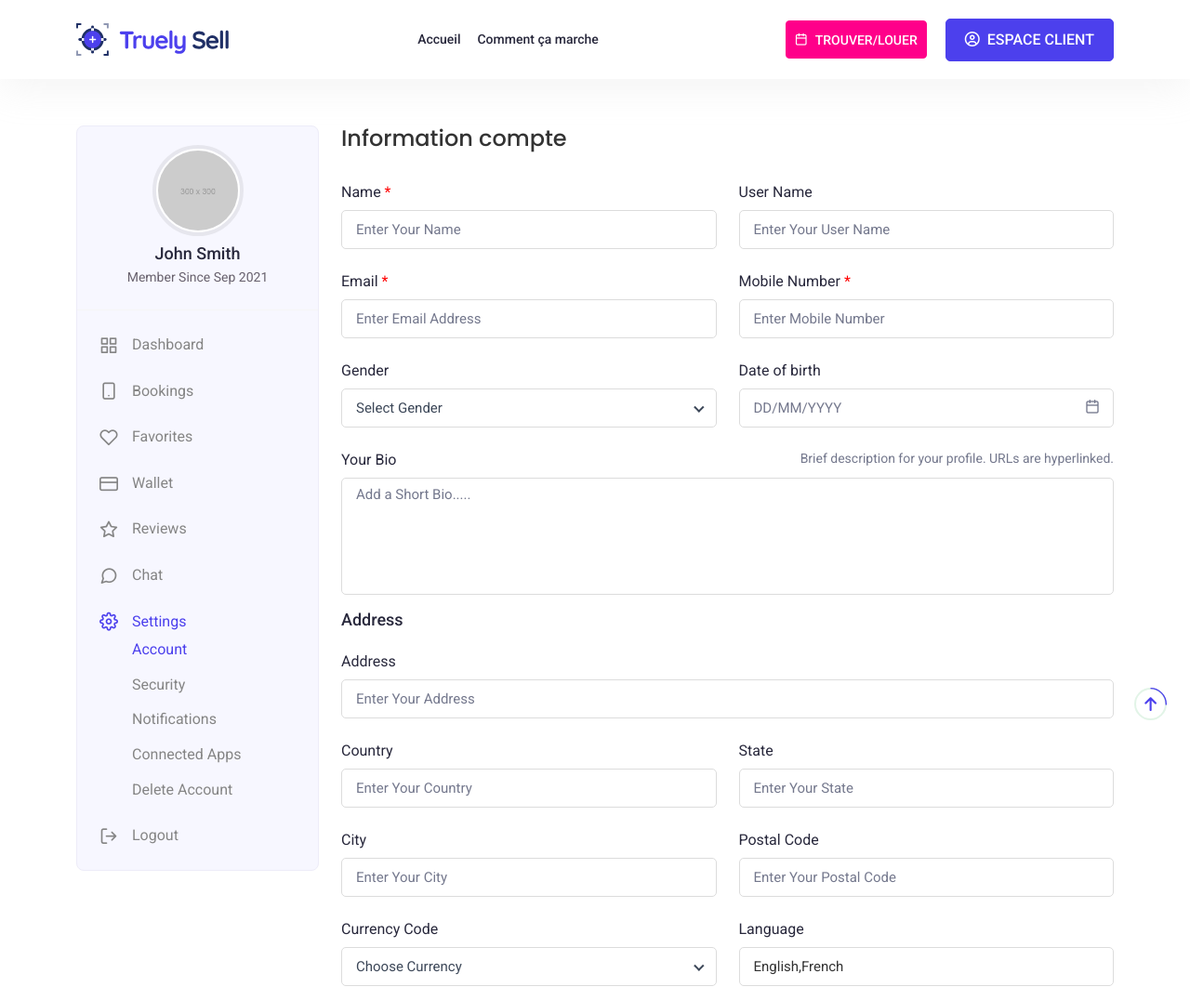
After one commit to crownbackend/lougar-api, a Symfony app: template templates/tenant/profile.html.twig in a window 1280 px wide. The commit adds this page. Shown: the top 1076 px of the page at 93% size. Run offline with Twig, Linux system fonts and the light colour scheme; the template is opened without the code that fills it, so the values that code supplies are empty; some libraries are stand-ins or nearby versions; some web fonts are replaced.

Commit message:
profile-tenant

```diff
--- a/composer.json
+++ b/composer.json
@@ -97,6 +97,7 @@
         }
     },
     "require-dev": {
+        "doctrine/doctrine-fixtures-bundle": "^3.6",
         "phpunit/phpunit": "^9.5",
         "symfony/browser-kit": "6.4.*",
         "symfony/css-selector": "6.4.*",
--- a/config/bundles.php
+++ b/config/bundles.php
@@ -14,4 +14,5 @@ return [
     Symfony\Bundle\MonologBundle\MonologBundle::class => ['all' => true],
     Symfony\Bundle\MakerBundle\MakerBundle::class => ['dev' => true],
     Lexik\Bundle\JWTAuthenticationBundle\LexikJWTAuthenticationBundle::class => ['all' => true],
+    Doctrine\Bundle\FixturesBundle\DoctrineFixturesBundle::class => ['dev' => true, 'test' => true],
 ];
--- a/src/Controller/Owner/RegisterOwnerController.php
+++ b/src/Controller/Owner/RegisterOwnerController.php
@@ -21,7 +21,7 @@ class RegisterOwnerController extends AbstractController
     }
 
     #[Route('/inscription', name: 'register', methods: ['GET', 'POST'])]
-    public function index(Request $request): Response
+    public function register(Request $request): Response
     {
         $tenant = new User();
         $form = $this->createForm(RegisterType::class, $tenant);
--- a/templates/partials/header.html.twig
+++ b/templates/partials/header.html.twig
@@ -29,9 +29,9 @@
                     <li><a href="admin/index.html">Comment ça marche</a></li>
                     {% if is_granted('ROLE_TENANT') %}
                         <li class="has-submenu">
-                            <a href="javascript:void(0);">Customers <i class="fas fa-chevron-down"></i></a>
+                            <a href="javascript:void(0);">Loctaire<i class="fas fa-chevron-down"></i></a>
                             <ul class="submenu">
-                                <li><a href="customer-dashboard.html">Dashboard</a></li>
+                                <li><a href="{{ path('tenant_dashboard') }}">Tableau de bord</a></li>
                                 <li><a href="customer-booking.html">Booking</a></li>
                                 <li><a href="customer-favourite.html">Favorites</a></li>
                                 <li><a href="customer-wallet.html">Wallet</a></li>
@@ -171,7 +171,7 @@
                             </div>
                         </a>
                         <div class="dropdown-menu dropdown-menu-end emp">
-                            <a class="dropdown-item" href="customer-profile.html">
+                            <a class="dropdown-item" href="{{ path('tenant_profile') }}">
                                 <i class="feather-user me-2"></i> Profil
                             </a>
                             <a class="dropdown-item" href="{{ path('app_logout') }}">
--- /dev/null
+++ b/templates/tenant/profile.html.twig
@@ -0,0 +1,255 @@
+{% extends 'base.html.twig' %}
+
+{% block title %}
+Profil
+{% endblock %}
+
+{% block stylesheets %}
+    <!-- Bootstrap CSS -->
+    <link rel="stylesheet" href="{{ asset('assets/css/bootstrap.min.css') }}">
+
+    <!-- Fontawesome CSS -->
+    <link rel="stylesheet" href="{{ asset('assets/plugins/fontawesome/css/fontawesome.min.css') }}">
+    <link rel="stylesheet" href="{{ asset('assets/plugins/fontawesome/css/all.min.css') }}">
+
+    <!-- Fearther CSS -->
+    <link rel="stylesheet" href="{{ asset('assets/css/feather.css') }}">
+
+    <!-- select CSS -->
+    <link rel="stylesheet" href="{{ asset('assets/plugins/select2/css/select2.min.css') }}">
+
+    <!-- Datetimepicker CSS -->
+    <link rel="stylesheet" href="{{ asset('assets/css/bootstrap-datetimepicker.min.css') }}">
+
+    <!-- Main CSS -->
+    <link rel="stylesheet" href="{{ asset('assets/css/style.css') }}">
+{% endblock %}
+
+{% block body %}
+
+    <div class="content">
+        <div class="container">
+            <div class="row">
+
+                <!-- Customer Menu -->
+                <div class="col-lg-3 theiaStickySidebar">
+                    <div class="settings-widget">
+                        <div class="settings-header">
+                            <div class="settings-img">
+                                <img src="{{ asset('assets/img/profiles/avatar-02.jpg') }}" alt="user">
+                            </div>
+                            <h6>John Smith</h6>
+                            <p>Member Since Sep 2021</p>
+                        </div>
+                        <div class="settings-menu">
+                            <ul>
+                                <li>
+                                    <a href="customer-dashboard.html">
+                                        <i class="feather-grid"></i> <span>Dashboard</span>
+                                    </a>
+                                </li>
+                                <li>
+                                    <a href="customer-booking.html">
+                                        <i class="feather-smartphone"></i> <span>Bookings</span>
+                                    </a>
+                                </li>
+                                <li>
+                                    <a href="customer-favourite.html">
+                                        <i class="feather-heart"></i> <span>Favorites</span>
+                                    </a>
+                                </li>
+                                <li>
+                                    <a href="customer-wallet.html">
+                                        <i class="feather-credit-card"></i>  <span>Wallet</span>
+                                    </a>
+                                </li>
+                                <li>
+                                    <a href="customer-reviews.html">
+                                        <i class="feather-star"></i> <span>Reviews</span>
+                                    </a>
+                                </li>
+                                <li>
+                                    <a href="customer-chat.html">
+                                        <i class="feather-message-circle"></i> <span>Chat</span>
+                                    </a>
+                                </li>
+                                <li>
+                                    <a href="customer-profile.html"  class="active">
+                                        <i class="feather-settings"></i> <span>Settings</span>
+                                    </a>
+                                    <ul class="setting-submenu">
+                                        <li>
+                                            <a href="customer-profile.html" class="active">Account</a>
+                                        </li>
+                                        <li>
+                                            <a href="security-settings.html">Security</a>
+                                        </li>
+                                        <li>
+                                            <a href="customer-notifications.html">Notifications</a>
+                                        </li>
+                                        <li>
+                                            <a href="connected-apps.html">Connected Apps</a>
+                                        </li>
+                                        <li>
+                                            <a href="#" data-bs-toggle="modal" data-bs-target="#del-account">Delete Account</a>
+                                        </li>
+                                    </ul>
+                                </li>
+                                <li>
+                                    <a href="index.html">
+                                        <i class="feather-log-out"></i> <span>Logout</span>
+                                    </a>
+                                </li>
+                            </ul>
+                        </div>
+                    </div>
+                </div>
+                <!-- /Customer Menu -->
+
+                <div class="col-lg-9">
+                    <div class="widget-title">
+                        <h4>Information compte</h4>
+                    </div>
+
+                    <div class="general-info">
+                        <div class="row">
+                            <div class="col-md-6">
+                                <div class="form-group">
+                                    <label class="col-form-label">Name <span class="text-danger">*</span></label>
+                                    <input type="text" class="form-control" placeholder="Enter Your Name">
+                                </div>
+                            </div>
+                            <div class="col-md-6">
+                                <div class="form-group">
+                                    <label class="col-form-label">User Name</label>
+                                    <input type="text" class="form-control" placeholder="Enter Your User Name">
+                                </div>
+                            </div>
+                            <div class="col-md-6">
+                                <div class="form-group">
+                                    <label class="col-form-label">Email <span class="text-danger">*</span></label>
+                                    <input type="email" class="form-control" placeholder="Enter Email Address">
+                                </div>
+                            </div>
+                            <div class="col-md-6">
+                                <div class="form-group">
+                                    <label class="col-form-label">Mobile Number <span class="text-danger">*</span></label>
+                                    <input type="text" class="form-control" placeholder="Enter Mobile Number">
+                                </div>
+                            </div>
+                            <div class="col-md-6">
+                                <div class="form-group">
+                                    <label class="col-form-label">Gender</label>
+                                    <select class="select">
+                                        <option>Select Gender</option>
+                                        <option>Male</option>
+                                        <option>Female</option>
+                                    </select>
+                                </div>
+                            </div>
+                            <div class="col-md-6">
+                                <div class="form-group">
+                                    <label class="col-form-label">Date of birth</label>
+                                    <div class="form-icon">
+                                        <input type="text" class="form-control datetimepicker" placeholder="DD/MM/YYYY">
+                                        <span class="cus-icon"><i class="feather-calendar"></i></span>
+                                    </div>
+                                </div>
+                            </div>
+                            <div class="col-md-12">
+                                <div class="form-group">
+                                    <label class="col-form-label d-block">Your Bio <span class="brief-bio float-end">Brief description for your profile. URLs are hyperlinked.</span></label>
+                                    <textarea class="form-control" rows="5" placeholder="Add a Short Bio....."></textarea>
+                                </div>
+                            </div>
+                        </div>
+                    </div>
+                    <h6 class="user-title">Address </h6>
+                    <div class="row">
+                        <div class="col-md-12">
+                            <div class="form-group">
+                                <label class="col-form-label">Address</label>
+                                <input type="text" class="form-control" placeholder="Enter Your Address">
+                            </div>
+                        </div>
+                        <div class="col-md-6">
+                            <div class="form-group">
+                                <label class="col-form-label">Country</label>
+                                <input type="text" class="form-control" placeholder="Enter Your Country">
+                            </div>
+                        </div>
+                        <div class="col-md-6">
+                            <div class="form-group">
+                                <label class="col-form-label">State</label>
+                                <input type="email" class="form-control" placeholder="Enter Your State">
+                            </div>
+                        </div>
+                        <div class="col-md-6">
+                            <div class="form-group">
+                                <label class="col-form-label">City</label>
+                                <input type="text" class="form-control" placeholder="Enter Your City">
+                            </div>
+                        </div>
+                        <div class="col-md-6">
+                            <div class="form-group">
+                                <label class="col-form-label">Postal Code</label>
+                                <input type="text" class="form-control" placeholder="Enter Your Postal Code">
+                            </div>
+                        </div>
+                        <div class="col-md-6">
+                            <div class="form-group">
+                                <label class="col-form-label">Currency Code</label>
+                                <select class="select">
+                                    <option>Choose Currency</option>
+                                    <option>Eur</option>
+                                    <option>Aud</option>
+                                </select>
+                            </div>
+                        </div>
+                        <div class="col-md-6">
+                            <div class="form-group">
+                                <label class="col-form-label">Language</label>
+                                <input class="input-tags form-control" type="text" data-role="tagsinput"  name="specialist" value="English,French" id="specialist">
+                            </div>
+                        </div>
+                    </div>
+                    <div class="acc-submit">
+                        <a href="#" class="btn btn-secondary">Cancel</a>
+                        <a href="#" class="btn btn-primary">Save Changes</a>
+                    </div>
+                </div>
+
+            </div>
+
+        </div>
+    </div>
+
+{% endblock %}
+
+
+{% block javascripts %}
+    <!-- jQuery -->
+    <script src="{{ asset('assets/js/jquery-3.7.0.min.js') }}"></script>
+
+    <!-- Bootstrap Core JS -->
+    <script src="{{ asset('assets/js/bootstrap.bundle.min.js') }}"></script>
+
+    <!-- Fearther JS -->
+    <script src="{{ asset('assets/js/feather.min.js') }}"></script>
+
+    <!-- select CSS -->
+    <script src="{{ asset('assets/plugins/select2/js/select2.min.js') }}"></script>
+
+    <script src="{{ asset('assets/plugins/aos/aos.js') }}"></script>
+
+    <!-- Datetimepicker JS -->
+    <script src="{{ asset('assets/js/moment.min.js') }}"></script>
+    <script src="{{ asset('assets/js/bootstrap-datetimepicker.min.js') }}"></script>
+
+    <!-- Sticky Sidebar JS -->
+    <script src="{{ asset('assets/plugins/theia-sticky-sidebar/ResizeSensor.js') }}"></script>
+    <script src="{{ asset('assets/plugins/theia-sticky-sidebar/theia-sticky-sidebar.js') }}"></script>
+
+    <!-- Custom JS -->
+    <script src="{{ asset('assets/js/script.js') }}"></script>
+{% endblock %}
```
Also changed, not shown: src/Controller/Tenant/RegisterTenantController.php (+13 -1 lines), src/DataFixtures/AppFixtures.php (added, +30 -0 lines), templates/tenant/dashboard.html.twig (added, +158 -0 lines), tests/Controller/Owner/RegisterOwnerControllerTest.php (+1 -1 lines), tests/Controller/Tenant/RegisterTenantControllerTest.php (+39 -3 lines), 3 other files.
